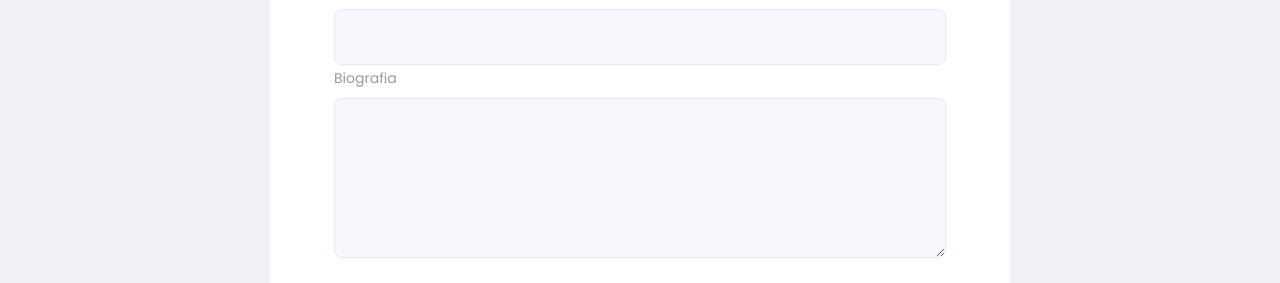
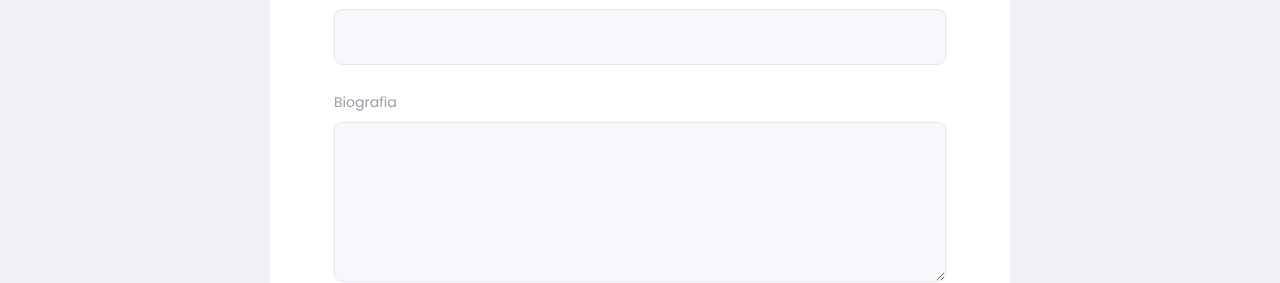
Before and after one commit to arthurmdros/Proffy-Web, a React (Create React App) app: page /give-classes in a window 1280 px wide. Shown: the part 669-952 px from the top of the page. Built offline with nearby package versions, Linux system fonts and the light colour scheme.

Commit message:
Adicionando estilos do componente textarea na página TeacherForm

```diff
--- a/src/pages/TeacherForm/styles.css
+++ b/src/pages/TeacherForm/styles.css
@@ -36,6 +36,10 @@
     width: 100%;
     padding-bottom: 1.6rem;
     border-bottom: 1px solid var(--color-line-in-white);
+}
+
+#page-teacher-form main fieldset .input-block + .textarea-block {
+    margin-top: 2.4rem;
 }
 
 #page-teacher-form main label {
```
